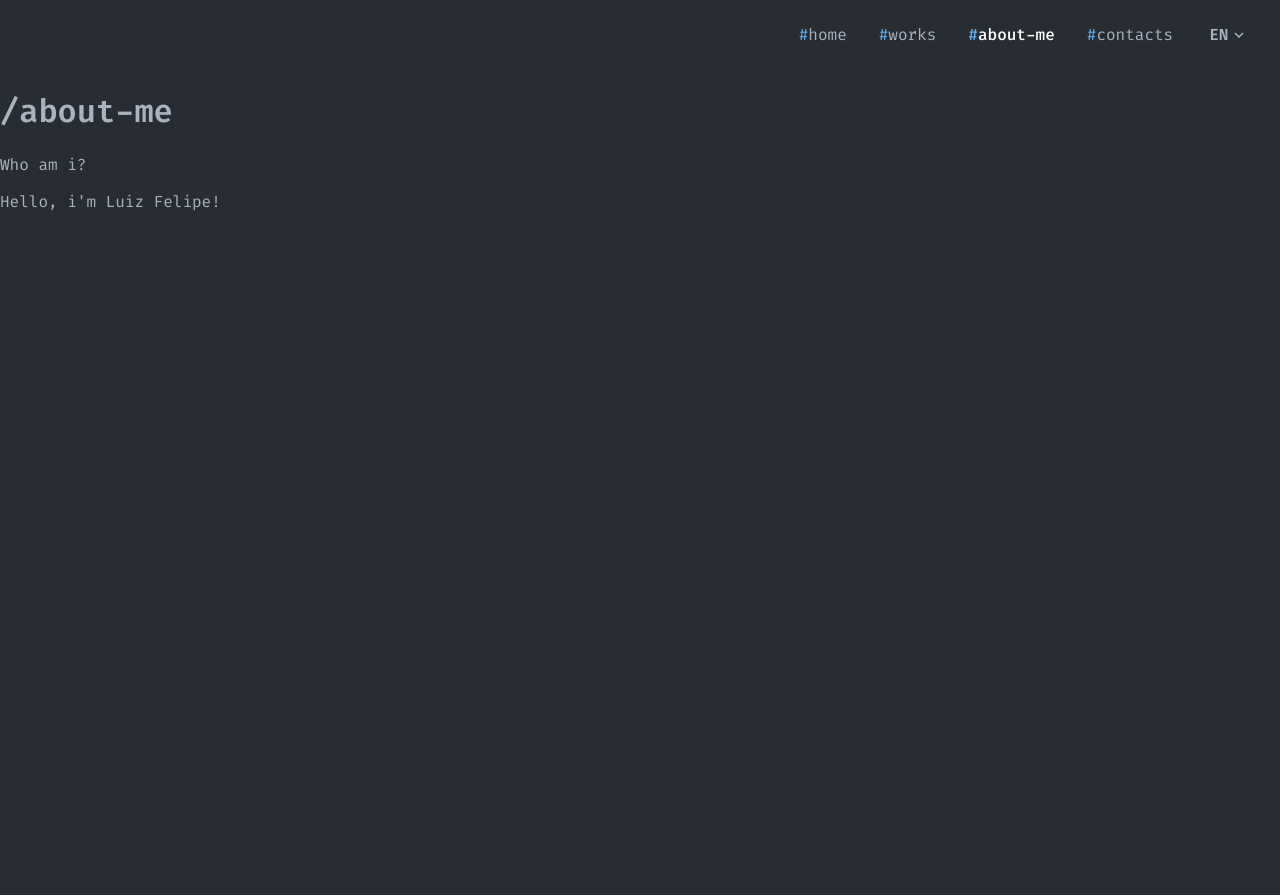
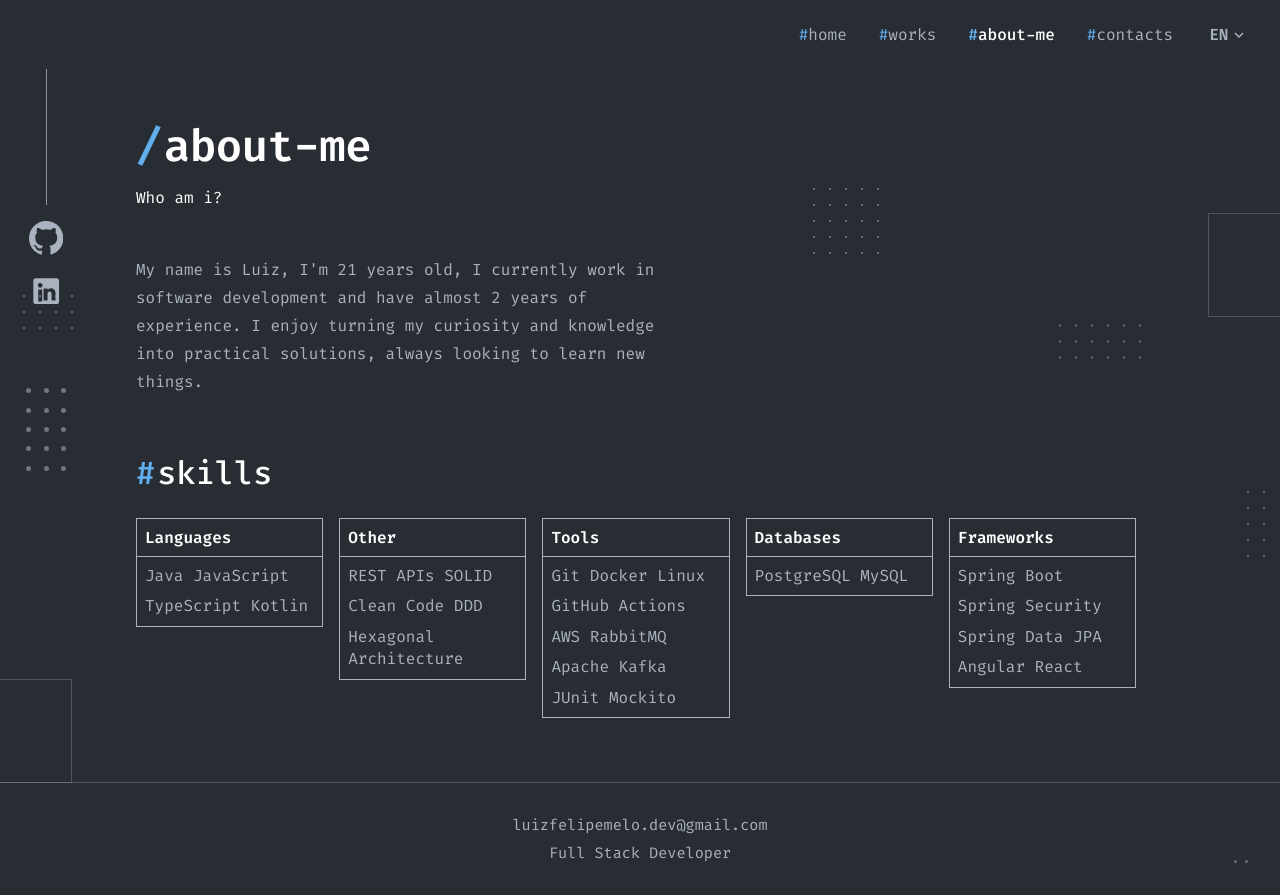
Before and after one commit to LuizFelipeMelo18/portfolio, an Angular app: page /about-me in a window 1280 px wide. Before the commit the page ends 800 px from the top, so only its background shows below. Built offline with nearby package versions, Linux system fonts and the light colour scheme.

Commit message:
criacao da tela 'about-me' e do componente de skills

```diff
--- a/src/app/core/i18n/en.ts
+++ b/src/app/core/i18n/en.ts
@@ -14,7 +14,9 @@
     title: 'about-me',
     subtitle: 'Who am i?',
     greeting: "Hello, i'm Luiz Felipe!",
-    paragraphs: [],
+    paragraphs: [
+      "My name is Luiz, I'm 21 years old, I currently work in software development and have almost 2 years of experience. I enjoy turning my curiosity and knowledge into practical solutions, always looking to learn new things.",
+    ],
     readMore: 'Read more',
     skills: {
       title: 'skills',
--- a/src/app/core/i18n/pt-br.ts
+++ b/src/app/core/i18n/pt-br.ts
@@ -14,7 +14,9 @@
     title: 'sobre-mim',
     subtitle: 'Quem sou eu?',
     greeting: 'Olá, eu sou o Luiz Felipe!',
-    paragraphs: [],
+    paragraphs: [
+      'Meu nome é Luiz, tenho 21 anos, atualmente trabalho com desenvolvimento de software e tenho praticamente 2 anos de experiência. Gosto de transformar minha curiosidade e conhecimento em soluções práticas, sempre buscando aprender coisas novas.',
+    ],
     readMore: 'Saiba mais',
     skills: {
       title: 'habilidades',
--- a/src/app/features/about-me/about-me.css
+++ b/src/app/features/about-me/about-me.css
@@ -0,0 +1,156 @@
+:host {
+  display: block;
+  background-color: var(--bg, #282c33);
+  color: var(--text, #abb2bf);
+  font-family: var(--font-mono, 'Fira Code', monospace);
+}
+
+.about-page {
+  position: relative;
+  display: flex;
+  flex-direction: column;
+  overflow-x: hidden;
+}
+
+.accent {
+  color: var(--accent, #61afef);
+  margin-right: 2px;
+}
+
+/* ---------- Decorações de fundo ---------- */
+.decor {
+  position: absolute;
+  pointer-events: none;
+  z-index: 0;
+}
+
+.decor--dots {
+  width: 84px;
+  height: 84px;
+  background-image: radial-gradient(var(--text, #abb2bf) 1.3px, transparent 1.6px);
+  background-size: 16px 16px;
+  opacity: 0.45;
+  animation: float 7s ease-in-out infinite;
+}
+
+.decor--dots-a { top: 7rem; left: 63%; }
+.decor--dots-b { top: 14rem; left: 1rem; width: 64px; height: 48px; animation-delay: -2s; }
+.decor--dots-c { top: 16rem; right: 10%; width: 100px; height: 48px; animation-delay: -4s; }
+.decor--dots-d { top: 26rem; right: 0.5rem; width: 32px; height: 84px; animation-delay: -1s; }
+
+.decor--frame-right,
+.decor--frame-left {
+  border: 1px solid var(--text, #abb2bf);
+  opacity: 0.3;
+}
+
+.decor--frame-right {
+  top: 9rem;
+  right: 0;
+  width: 4.5rem;
+  height: 6.5rem;
+  border-right: none;
+}
+
+.decor--frame-left {
+  bottom: 7rem;
+  left: 0;
+  width: 4.5rem;
+  height: 6.5rem;
+  border-left: none;
+}
+
+@keyframes float {
+  0%, 100% { transform: translateY(0); }
+  50% { transform: translateY(-8px); }
+}
+
+/* ---------- Conteúdo ---------- */
+.about-page__body {
+  position: relative;
+  z-index: 1;
+  width: 100%;
+  max-width: 1360px;
+  margin: 0 auto;
+  padding: 1.5rem 3rem 4rem 2rem;
+  box-sizing: border-box;
+}
+
+.about-page__sidebar {
+  position: absolute;
+  top: -4.5rem;
+  left: 1.5rem;
+  z-index: 5;
+}
+
+.about-page__main {
+  margin-left: 6.5rem;
+  margin-top: 1.5rem;
+}
+
+.about-page__title {
+  margin: 0 0 0.75rem;
+  font-size: 2.75rem;
+  font-weight: 600;
+  color: #ffffff;
+  letter-spacing: -0.5px;
+}
+
+.about-page__subtitle {
+  margin: 0;
+  font-size: 1rem;
+  color: #ffffff;
+}
+
+.about-page__text {
+  max-width: 540px;
+  margin-top: 3rem;
+}
+
+.about-page__text p {
+  margin: 0 0 1.5rem;
+  font-size: 1rem;
+  line-height: 1.75;
+}
+
+.skills {
+  margin-top: 3.5rem;
+}
+
+.skills__title {
+  margin: 0 0 1.5rem;
+  font-size: 2rem;
+  font-weight: 500;
+  color: #ffffff;
+}
+
+/* 5 blocos em linha, alinhados pelo topo (alturas independentes) */
+.skills__grid {
+  display: grid;
+  grid-template-columns: repeat(5, minmax(0, 1fr));
+  gap: 1rem;
+  align-items: start;
+  max-width: 1000px;
+}
+
+/* ---------- Responsivo ---------- */
+@media (max-width: 1024px) {
+  .skills__grid { grid-template-columns: repeat(3, minmax(0, 1fr)); }
+  .decor--frame-right, .decor--dots-a { display: none; }
+}
+
+@media (max-width: 900px) {
+  .about-page__sidebar { display: none; }
+  .about-page__main { margin-left: 0; }
+}
+
+@media (max-width: 600px) {
+  .about-page__body { padding: 1rem 1rem 3rem; }
+  .about-page__title { font-size: 2rem; }
+  .skills__grid { grid-template-columns: repeat(2, minmax(0, 1fr)); }
+  .decor--dots { display: none; }
+}
+
+@media (prefers-reduced-motion: reduce) {
+  .decor--dots { animation: none; }
+}
--- a/src/app/features/about-me/about-me.html
+++ b/src/app/features/about-me/about-me.html
@@ -1,13 +1,42 @@
-<main class="about-me">
-  <h1 class="about-me__title">
-    <span class="about-me__slash" aria-hidden="true">/</span>{{ t().aboutMe.title }}
+<div class="about-page">
+  <!-- Decorações flutuantes de fundo (pontilhados e molduras) -->
+  <div class="decor decor--dots decor--dots-a" aria-hidden="true"></div>
+  <div class="decor decor--dots decor--dots-b" aria-hidden="true"></div>
+  <div class="decor decor--dots decor--dots-c" aria-hidden="true"></div>
+  <div class="decor decor--dots decor--dots-d" aria-hidden="true"></div>
+  <div class="decor decor--frame-right" aria-hidden="true"></div>
+  <div class="decor decor--frame-left" aria-hidden="true"></div>
+
+  <div class="about-page__body">
+    <app-social-sidebar class="about-page__sidebar" />
+
+    <main class="about-page__main">
+      <header class="about-page__intro">
+        <h1 class="about-page__title">
+          <span class="accent" aria-hidden="true">/</span>{{ t().aboutMe.title }}
         </h1>
-  <p class="about-me__subtitle">{{ t().aboutMe.subtitle }}</p>
+        <p class="about-page__subtitle">{{ t().aboutMe.subtitle }}</p>
+      </header>
 
-  <section class="about-me__intro">
-    <p>{{ t().aboutMe.greeting }}</p>
+      <section class="about-page__text">
         @for (paragraph of t().aboutMe.paragraphs; track $index) {
           <p>{{ paragraph }}</p>
         }
       </section>
+
+      <section class="skills" aria-labelledby="skills-title">
+        <h2 id="skills-title" class="skills__title">
+          <span class="accent" aria-hidden="true">#</span>{{ t().aboutMe.skills.title }}
+        </h2>
+
+        <div class="skills__grid">
+          @for (group of skillGroups(); track $index) {
+            <app-skills-box [title]="group.title" [skills]="group.items" />
+          }
+        </div>
+      </section>
     </main>
+  </div>
+
+  <app-footer />
+</div>
--- a/src/app/features/about-me/about-me.ts
+++ b/src/app/features/about-me/about-me.ts
@@ -1,13 +1,54 @@
-import { ChangeDetectionStrategy, Component, inject } from '@angular/core';
+import { ChangeDetectionStrategy, Component, computed, inject } from '@angular/core';
+import { Footer } from '../../core/layout/footer/footer';
+import { SocialSidebar } from '../../core/layout/social-sidebar/social-sidebar';
 import { TranslationService } from '../../core/services/translation.service';
+import { SkillsBox } from '../../shared/components/skills-box/skills-box';
+
+interface SkillGroup {
+  readonly title: string;
+  readonly items: readonly string[];
+}
 
 @Component({
   changeDetection: ChangeDetectionStrategy.OnPush,
-  imports: [],
+  imports: [SkillsBox, SocialSidebar, Footer],
   selector: 'app-about-me',
   styleUrl: './about-me.css',
   templateUrl: './about-me.html',
 })
 export class AboutMe {
   protected readonly t = inject(TranslationService).t;
+
+  /** 5 blocos, na mesma ordem da referência. Títulos traduzidos; nomes técnicos fixos. */
+  protected readonly skillGroups = computed<readonly SkillGroup[]>(() => {
+    const s = this.t().aboutMe.skills;
+    return [
+      { title: s.languages, items: ['Java', 'JavaScript', 'TypeScript', 'Kotlin'] },
+      {
+        title: s.other,
+        items: ['REST APIs', 'SOLID', 'Clean Code', 'DDD', 'Hexagonal Architecture'],
+      },
+      {
+        title: s.tools,
+        items: [
+          'Git',
+          'Docker',
+          'Linux',
+          'GitHub Actions',
+          'AWS',
+          'RabbitMQ',
+          'Apache Kafka',
+          'JUnit',
+          'Mockito',
+        ],
+      },
+      { title: s.databases, items: ['PostgreSQL', 'MySQL'] },
+      {
+        title: s.frameworks,
+        items: ['Spring Boot', 'Spring Security', 'Spring Data JPA', 'Angular', 'React'],
+      },
+    ];
+  });
 }
+
+export { AboutMe as AboutMeComponent };
--- /dev/null
+++ b/src/app/shared/components/skills-box/skills-box.css
@@ -0,0 +1,55 @@
+:host {
+  display: block;
+  font-family: var(--font-mono, 'Fira Code', monospace);
+}
+
+.skills-box {
+  box-sizing: border-box;
+  border: 1px solid var(--text, #abb2bf);
+  background-color: var(--bg, #282c33);
+  transition:
+    border-color 0.25s ease,
+    transform 0.25s ease,
+    box-shadow 0.25s ease;
+}
+
+.skills-box:hover {
+  border-color: var(--accent, #61afef);
+  transform: translateY(-2px);
+  box-shadow: 0 6px 18px rgba(97, 175, 239, 0.12);
+}
+
+.skills-box__title {
+  margin: 0;
+  padding: 0.5rem;
+  font-size: 1rem;
+  font-weight: 600;
+  color: #ffffff;
+  border-bottom: 1px solid var(--text, #abb2bf);
+  transition: border-color 0.25s ease;
+}
+
+.skills-box:hover .skills-box__title {
+  border-color: var(--accent, #61afef);
+}
+
+.skills-box__list {
+  display: flex;
+  flex-wrap: wrap;
+  gap: 0.5rem 0.6rem;
+  margin: 0;
+  padding: 0.5rem;
+  list-style: none;
+}
+
+.skills-box__item {
+  font-size: 1rem;
+  line-height: 1.4;
+  overflow-wrap: anywhere;
+  color: var(--text, #abb2bf);
+  transition: color 0.2s ease;
+}
+
+.skills-box__item:hover {
+  color: var(--accent, #61afef);
+}
--- /dev/null
+++ b/src/app/shared/components/skills-box/skills-box.html
@@ -0,0 +1,8 @@
+<article class="skills-box">
+  <h3 class="skills-box__title">{{ title }}</h3>
+  <ul class="skills-box__list">
+    @for (skill of skills; track skill) {
+      <li class="skills-box__item">{{ skill }}</li>
+    }
+  </ul>
+</article>
--- /dev/null
+++ b/src/app/shared/components/skills-box/skills-box.ts
@@ -0,0 +1,18 @@
+import { ChangeDetectionStrategy, Component, Input } from '@angular/core';
+
+/**
+ * Caixa reutilizável que exibe uma categoria de habilidades
+ * (ex.: "Databases") e sua lista de itens (ex.: PostgreSQL, MySQL).
+ */
+@Component({
+  changeDetection: ChangeDetectionStrategy.OnPush,
+  selector: 'app-skills-box',
+  styleUrl: './skills-box.css',
+  templateUrl: './skills-box.html',
+})
+export class SkillsBox {
+  @Input({ required: true }) title = '';
+  @Input() skills: readonly string[] = [];
+}
+
+export { SkillsBox as SkillsBoxComponent };
```
Also changed, not shown: 1 other file (tests, documents, lock files or other folders). Lines whose indentation alone changed are shown as unchanged.
